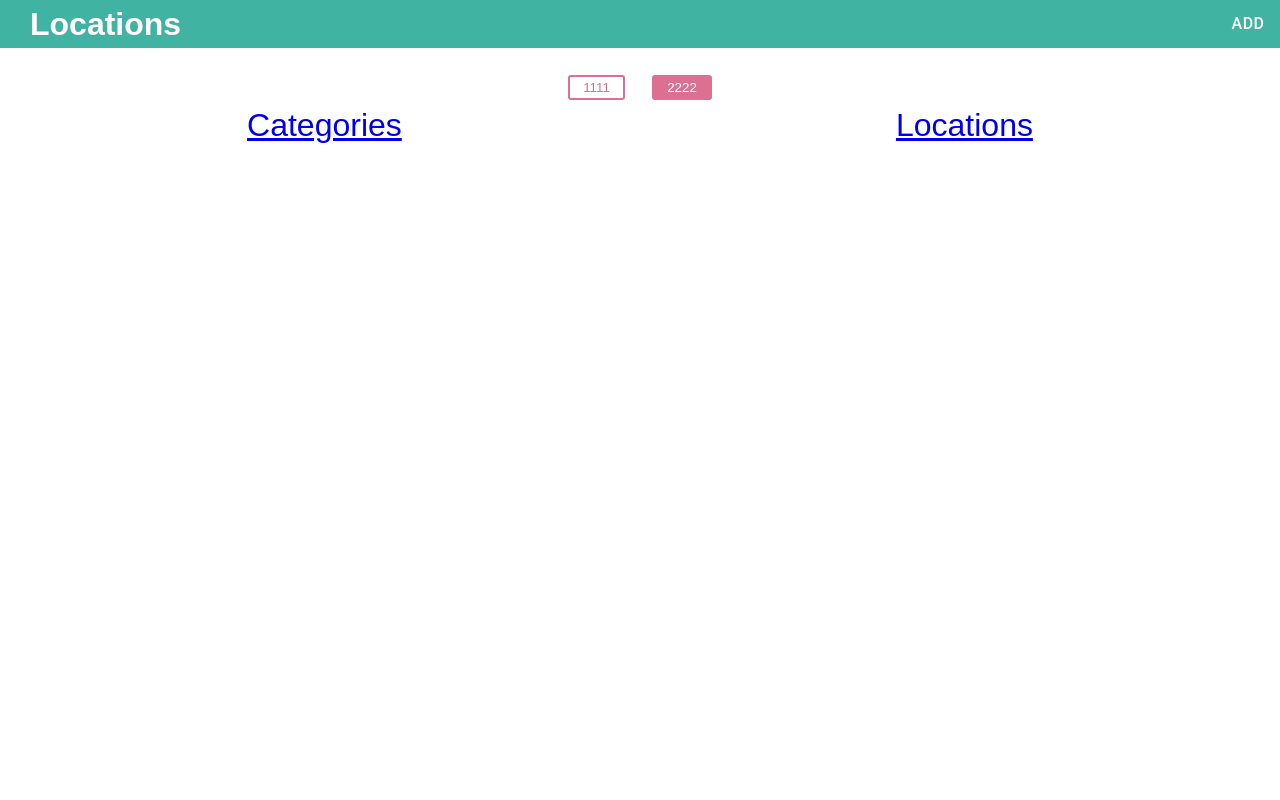
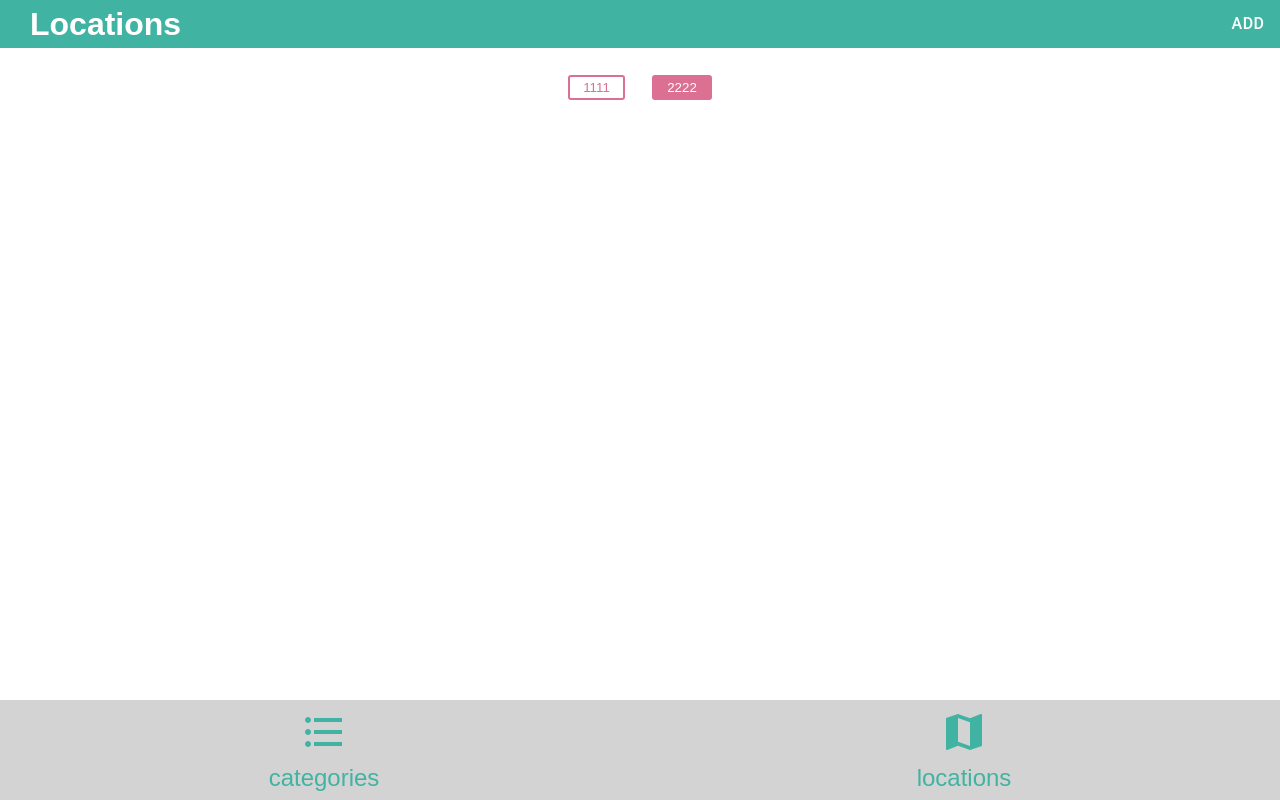
Before and after one commit to DmitryGron/my-locations, a React (Create React App) app: page / in a window 1280 px wide. Built offline with nearby package versions, Linux system fonts and the light colour scheme.

Commit message:
Navbar fotter Completed,Categories Miising fetch from ls

```diff
--- a/src/App.js
+++ b/src/App.js
@@ -50,6 +50,9 @@ const App = () => {
 			margin: 0;
 			font-family: sans-serif;
 		}
+		a {
+			text-decoration: none
+		}
 	  `;
 
 	return (
--- a/src/HigherOrderComponent/Layout.jsx
+++ b/src/HigherOrderComponent/Layout.jsx
@@ -2,7 +2,7 @@ import React, { useState } from 'react';
 import { connect } from 'react-redux';
 import { withRouter } from 'react-router-dom';
 import * as categoriesActions from '../store/actions/categories.actions';
-import Navbar from '../components/Navbar/Navbar.container';
+import Navbar from '../components/Navbar/Navbar.component';
 import Toolbar from '../containers/Toolbar/Toolbar.container';
 import * as routes from '../static/routes';
 import Modal from '@material-ui/core/Modal';
@@ -20,6 +20,12 @@ const StyledModalBody = styled.div`
 	border: 2px solid #000;
 	padding: 10px;
 	transform: translate(-50%, -50%);
+`;
+
+const NavbarFotterBlocker = styled.div`
+	display: block;
+	height: 100px;
+	width: 100%;
 `;
 
 const Layout = props => {
@@ -66,7 +72,8 @@ const Layout = props => {
 				<StyledModalBody>{modalFormContent}</StyledModalBody>
 			</Modal>
 			<main>{props.children}</main>
-			<Navbar />
+			<NavbarFotterBlocker />
+			<Navbar pathname={props.location.pathname} />
 		</>
 	);
 };
--- a/src/components/Navbar/Navbar.container.jsx
+++ b/src/components/Navbar/Navbar.component.jsx
@@ -3,7 +3,7 @@ import NavigationItems from './NavigationItems/NavigationItems';
 
 const Navbar = props => (
 	<nav>
-		<NavigationItems />
+		<NavigationItems {...props} />
 	</nav>
 );
 
--- a/src/components/Navbar/NavigationItems/NavigationItems.jsx
+++ b/src/components/Navbar/NavigationItems/NavigationItems.jsx
@@ -1,18 +1,64 @@
 import React from 'react';
-import styled from 'styled-components';
+import styled, { css } from 'styled-components';
 import * as routes from '../../../static/routes';
 import NavigationItem from './NavigationItem/NavigationItem';
+import NavIcon from '../../custom/NavIcon.component';
+import iconTypes from '../../../static/iconTypes';
 
 const NavContainer = styled.div`
 	display: flex;
 	align-items: center;
 	justify-content: space-around;
+	position: fixed;
+	width: 100%;
+	height: 100px;
+	bottom: 0;
+	background-color: lightgrey;
+`;
+
+const NavDiv = styled.div`
+	text-align: center;
+
+	&:hover {
+		background-color: #b9cac9;
+	}
+`;
+
+const NavHeader = styled.header`
+	font-size: 1.5rem;
+	color: #41b3a3;
+
+	${props =>
+		props.active &&
+		css`
+			color: #a55911;
+		`}
 `;
 
 const NavigationItems = props => (
 	<NavContainer>
-		<NavigationItem link={routes.categories}>Categories</NavigationItem>
-		<NavigationItem link={routes.locations}>Locations</NavigationItem>
+		<NavigationItem link={routes.categories}>
+			<NavDiv>
+				<NavIcon
+					iconName={iconTypes.categories}
+					active={props.pathname === routes.categories}
+				/>
+				<NavHeader active={props.pathname === routes.categories}>
+					{iconTypes.categories}
+				</NavHeader>
+			</NavDiv>
+		</NavigationItem>
+		<NavigationItem link={routes.locations}>
+			<NavDiv>
+				<NavIcon
+					iconName={iconTypes.locations}
+					active={props.pathname === routes.locations}
+				/>
+				<NavHeader active={props.pathname === routes.locations}>
+					{iconTypes.locations}
+				</NavHeader>
+			</NavDiv>
+		</NavigationItem>
 	</NavContainer>
 );
 
--- a/src/components/custom/Icon.component.jsx
+++ b/src/components/custom/ActionIcon.component.jsx
@@ -15,7 +15,7 @@ const EditIconStyle = styled(EditSharpIcon)`
 	margin: 0px 20px !important;
 `;
 
-const CustomIcon = iconName => {
+const ActionIcon = iconName => {
 	return iconName.iconName === iconTypes.delete ? (
 		<DeleteIconStyle />
 	) : (
@@ -23,4 +23,4 @@ const CustomIcon = iconName => {
 	);
 };
 
-export default CustomIcon;
+export default ActionIcon;
--- /dev/null
+++ b/src/components/custom/NavIcon.component.jsx
@@ -0,0 +1,47 @@
+import FormatListBulletedIcon from '@material-ui/icons/FormatListBulleted';
+import MapIcon from '@material-ui/icons/Map';
+import React from 'react';
+import styled, { css } from 'styled-components';
+import iconTypes from '../../static/iconTypes';
+
+const CategoriesIconStyle = styled(FormatListBulletedIcon)`
+	color: #41b3a3;
+	font-size: 3rem !important;
+
+	&:hover {
+		font-size: 3.5rem !important;
+		transition: all 0.2s ease-in-out;
+	}
+
+	${props =>
+		props.active &&
+		css`
+			color: #a55911;
+		`}
+`;
+
+const LocationsIconStyle = styled(MapIcon)`
+	color: #41b3a3;
+	font-size: 3rem !important;
+
+	&:hover {
+		font-size: 3.5rem !important;
+		transition: all 0.2s ease-in-out;
+	}
+
+	${props =>
+		props.active &&
+		css`
+			color: #a55911;
+		`}
+`;
+
+const NavIcon = props => {
+	return props.iconName === iconTypes.categories ? (
+		<CategoriesIconStyle active={props.active} />
+	) : (
+		<LocationsIconStyle active={props.active} />
+	);
+};
+
+export default NavIcon;
--- a/src/components/custom/Table.component.jsx
+++ b/src/components/custom/Table.component.jsx
@@ -1,7 +1,7 @@
 import React from 'react';
 import styled from 'styled-components';
 import iconTypes from '../../static/iconTypes';
-import CustomIcon from './Icon.component';
+import ActionIcon from './ActionIcon.component';
 
 const Table = styled.table`
 	width: 100%;
@@ -49,12 +49,12 @@ const CustomTable = ({ title, itemsToShow, onRemove, onUpdate }) => {
 								<TableData>{item.name}</TableData>
 								<InnerDiv>
 									<div onClick={() => onRemove(item.id)}>
-										<CustomIcon
+										<ActionIcon
 											iconName={iconTypes.delete}
 										/>
 									</div>
 									<div onClick={() => onUpdate(item.id)}>
-										<CustomIcon iconName={iconTypes.edit} />
+										<ActionIcon iconName={iconTypes.edit} />
 									</div>
 								</InnerDiv>
 							</RowDiv>
--- a/src/static/iconTypes.js
+++ b/src/static/iconTypes.js
@@ -1,6 +1,8 @@
 const iconTypes = {
 	delete: 'delete',
-	edit: 'edit'
+	edit: 'edit',
+	categories: 'categories',
+	locations: 'locations'
 };
 
 export default iconTypes;
```
